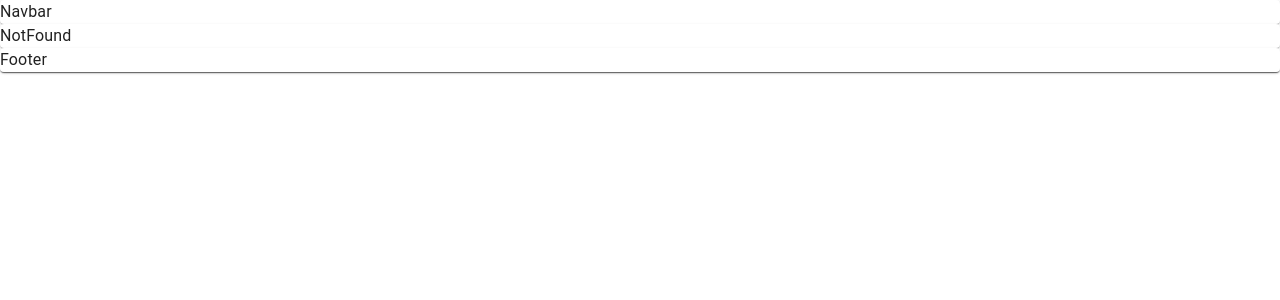
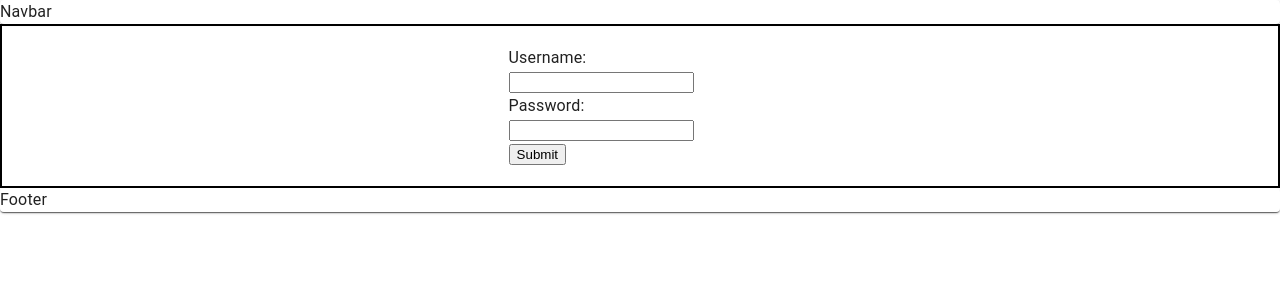
Before and after one commit to jrs-coding-school/summer-2023-group-project, a React (Create React App) app in the folder ui/: page /login in a window 1280 px wide. Shown: the top 300 px of the page. Built offline with nearby package versions, Linux system fonts and the light colour scheme; no server answers.

Commit message:
added login page
added login page with verification

```diff
--- a/ui/src/App.js
+++ b/ui/src/App.js
@@ -5,6 +5,7 @@ import NotFound from './views/NotFound'
 import Layout from './layouts'
 import ThemeContextProvider from './context/themeContext'
 import Register from './views/Register'
+import Login from './views/Login'
 import Success from './views/Register/success'
 
 function App() {
@@ -17,6 +18,7 @@ function App() {
             <Route path="/about" element={<About/>}/>
             <Route path="/register" element={<Register/>}/>
             <Route path="/register/success" element={<Success/>}/>
+            <Route path="/login" element={<Login/>}/>
             <Route path="*" element={<NotFound/>}/>
           </Route>
         </Routes>
--- /dev/null
+++ b/ui/src/views/Login/index.js
@@ -0,0 +1,86 @@
+import { Grid, Typography} from "@mui/material";
+import { login } from "../../utility/api";
+import { setToken } from "../../utility/utils";
+import { useState } from "react";
+import { useNavigate } from "react-router-dom";
+
+function Login(props) {
+  const [userData, setUserdata] = useState({
+    username: "",
+    password: "",
+  });
+  const [loginError, setLoginError] = useState();
+  const navigate = useNavigate();
+
+  const handleChange = (event) => {
+    setUserdata({ ...userData, [event.target.name]: event.target.value });
+  };
+
+  const handleSubmit = async (event) => {
+    // prevents the submit button from refreshing the page
+    event.preventDefault();
+    try {
+      const response = await login(userData);
+      console.log(response.token);
+      setToken(response.token);
+      navigate("/");
+      //submit users token to jwt utility
+      //redirect user to success page
+    } catch (error) {
+      setLoginError(error);
+    }
+  };
+
+  const checkLoginError = () => {
+    if (loginError) {
+      return (
+        <Typography color={"red"}>
+          Please enter a valid username and password
+        </Typography>
+      );
+    }
+  };
+
+  return (
+    <div>
+      <Grid
+        container
+        spacing={0}
+        direction="column"
+        alignItems="center"
+        justifyContent="center"
+        padding={"20px"}
+        sx={{ border: "solid black 2px" }}
+      >
+        <form onSubmit={handleSubmit}>
+          <Grid item xs={8}>
+            <label>
+              Username:
+              <input
+                type="text"
+                name="username"
+                value={userData.username}
+                onChange={handleChange}
+              />
+            </label>
+          </Grid>
+          <Grid item xs={8}>
+            <label>
+              Password:
+              <input
+                type="password"
+                name="password"
+                value={userData.password}
+                onChange={handleChange}
+              />
+            </label>
+          </Grid>
+          <input type="submit" value="Submit" />
+        </form>
+        <div>{checkLoginError()}</div>
+      </Grid>
+    </div>
+  );
+}
+
+export default Login;
--- a/ui/src/views/Register/index.js
+++ b/ui/src/views/Register/index.js
@@ -1,4 +1,4 @@
-import { Grid } from "@mui/material";
+import { Grid, Typography } from "@mui/material";
 import { register } from "../../utility/api";
 import { setToken } from "../../utility/utils";
 import { useState } from "react";
@@ -163,7 +163,7 @@ function Register(props) {
         </form>
         <Grid item xs={8}>
           {validationErrorArray.map((e) => {
-            return <div>{e}</div>;
+            return <Typography color={"red"}>{e}</Typography>;
           })}
         </Grid>
       </Grid>
```
